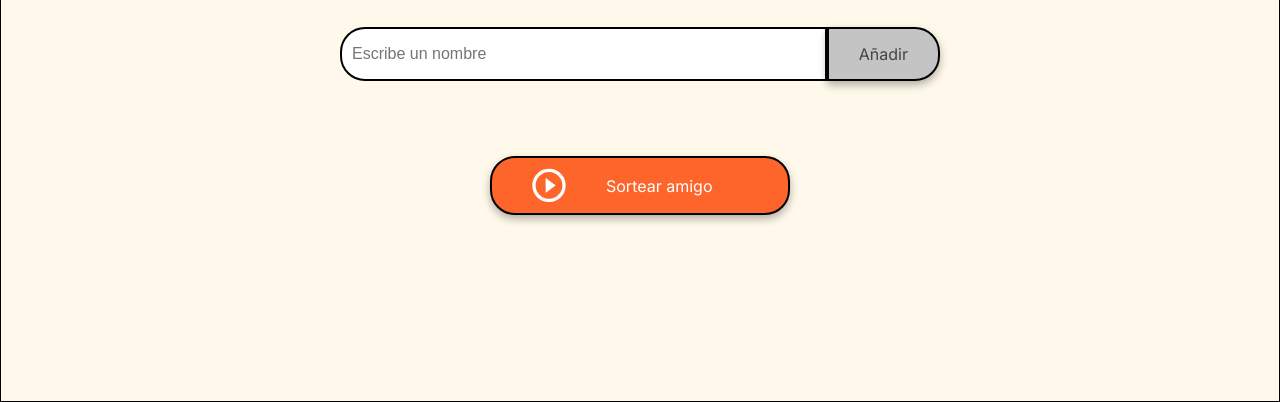
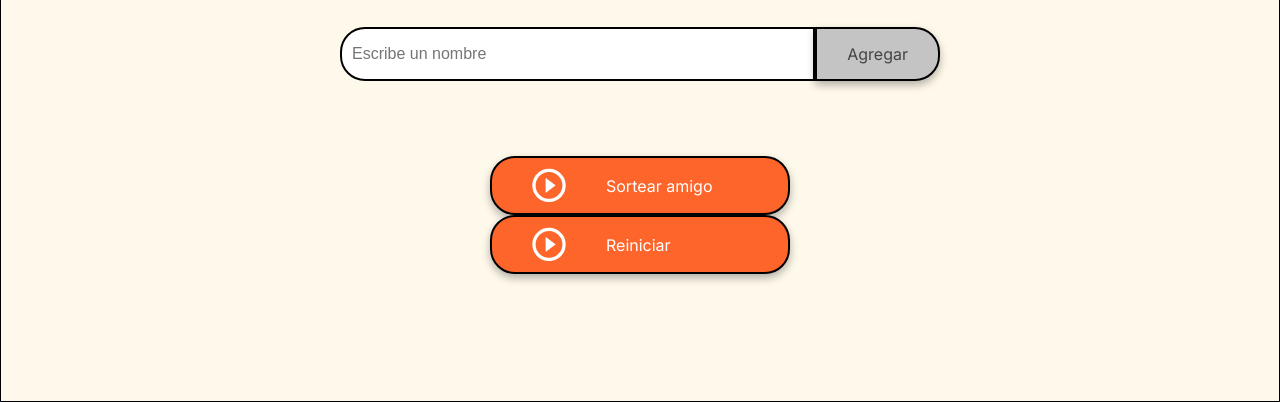
Before and after one commit to diegogonzalez893/challenge-amigo-secreto_esp-main, a plain HTML site: page index.html in a window 1280 px wide. Shown: the part 398-800 px from the top of the page. Drawn offline with Linux system fonts and the light colour scheme.

Commit message:
Juego final

```diff
--- a/app.js
+++ b/app.js
@@ -40,15 +40,19 @@ function sortearAmigo(){
     asignarTextoElemento("#resultado",`El amigo secreto es: ${amigoSeleccionado}`)
     amigos = amigos.filter(amigo => amigo !== amigoSeleccionado);
     recorrerLista();
-    }
+        }
     return;
 
 
 }
 
 
-
-
+function reiniciarJuego(){
+    amigos = [];
+    recorrerLista();
+    asignarTextoElemento("#resultado", "");
+    limpiarCaja();
+}
 function limpiarCaja() {
     document.getElementById('amigo').value = '';
 }
--- a/index.html
+++ b/index.html
@@ -21,7 +21,7 @@
             <h2 class="section-title">Agregue el nombre de sus amigos</h2>
             <div class="input-wrapper">
                 <input type="text" id="amigo" class="input-name" placeholder="Escribe un nombre">
-                <button class="button-add" onclick="agregarAmigo()">Añadir</button>
+                <button class="button-add" onclick="agregarAmigo()">Agregar</button>
             </div>
 
             <ul id="listaAmigos" class="name-list" aria-labelledby="listaAmigos" role="list"></ul>
@@ -32,6 +32,10 @@
                     <img src="assets/play_circle_outline.png" alt="Ícono para sortear">
                     Sortear amigo
                 </button>
+                <button class="button-draw" onclick="reiniciarJuego()" aria-label="Reiniciar Juego">
+                    <img src="assets/play_circle_outline.png" alt="Ícono para reiniciar">
+                    Reiniciar
+                </button>
             </div>
         </section>
     </main>
```
